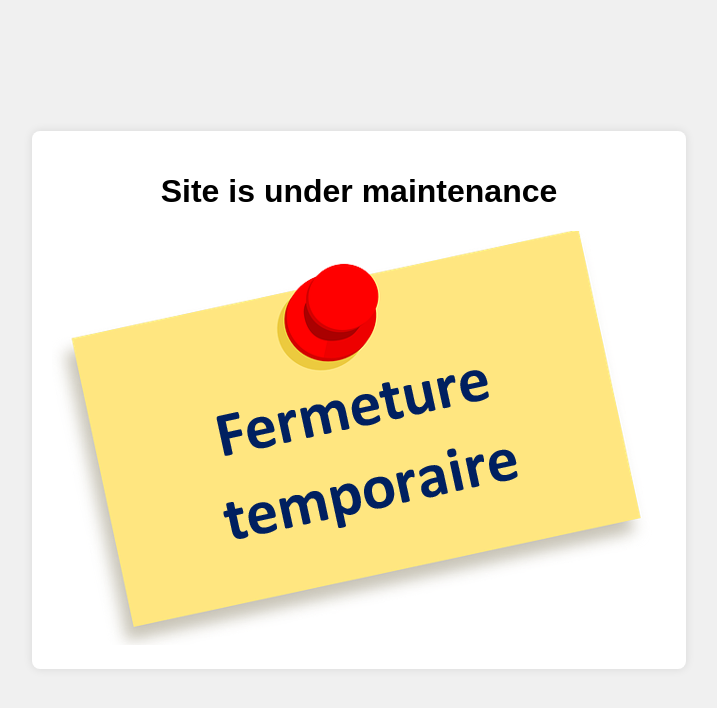
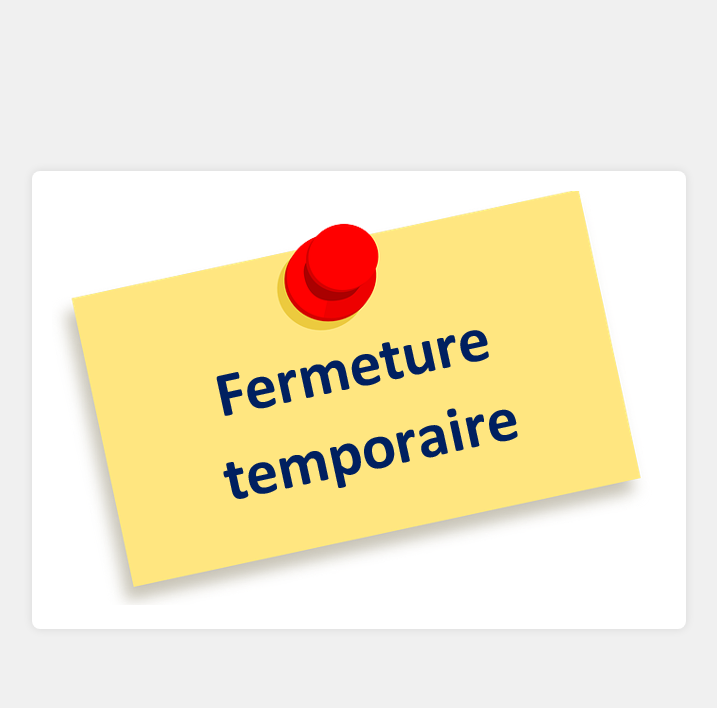
Before and after one commit to phanuelnd/Maintenance, a plain HTML site: page index.html in a window 1280 px wide. Shown: the whole page, without its empty margins (281-998 px from the left). Drawn offline with Linux system fonts and the light colour scheme.

Commit message:
initial commit

```diff
--- a/index.html
+++ b/index.html
@@ -29,7 +29,7 @@
 
 <body>
     <div class="message">
-        <h1>Site is under maintenance</h1>
+        <!-- <h1>Site is under maintenance</h1> -->
         <img src="temp.png" alt="Site Under Maintenance">
     </div>
 </body>
```
